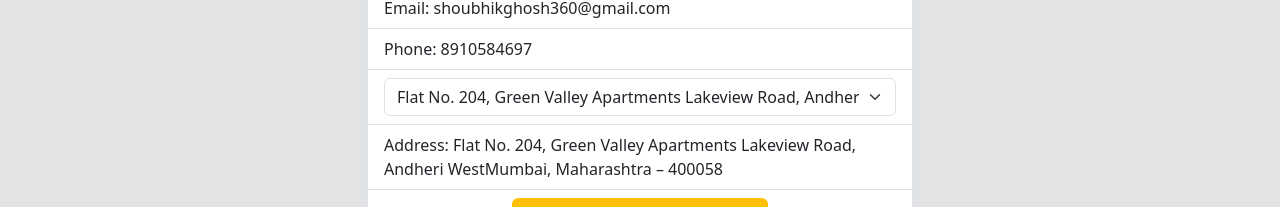
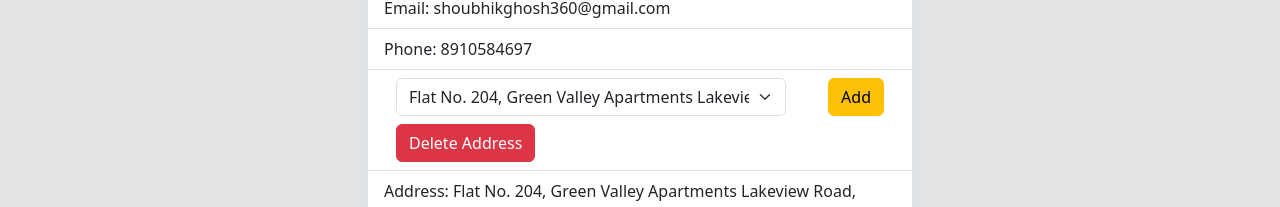
Before and after one commit to Shoubhik12/ElectroKart-frontend, a React (Vite) app: page /profile in a window 1280 px wide. Shown: the part 892-1099 px from the top of the page. Built offline with nearby package versions, Linux system fonts and the light colour scheme.

Commit message:
feat:Address problem fixed.

```diff
--- a/src/components/Landing.jsx
+++ b/src/components/Landing.jsx
@@ -86,7 +86,7 @@ const Landing=()=>{
                                         <p className="px-4"><strong>Rating:</strong> {pr.Rating}</p>
                                          <div className="d-flex flex-wrap gap-2  justify-content-center mt-3" >
                                              <button className="btn btn-warning flex-grow-1 flex-md-grow-0 "  style={{ minWidth: "120px" }}   onClick={()=>cartHandler(pr)} >Add to Cart</button> <span></span>
-                                             <button className="btn btn-primary flex-grow-1 flex-md-grow-0 "  style={{ minWidth: "120px" }} onClick={()=>listHandler(pr)} >Save to WishList</button> <br />
+                                             <button className="btn btn-primary flex-grow-1 flex-md-grow-0 "  style={{ minWidth: "120px" }} onClick={()=>listHandler(pr)} >{list.find(lt=>lt.Title==pr.Title)?"Remove from the Wishlist":"Save to WishList"}</button> <br />
                                               <Link to={`/details/${pr._id}`} className="btn btn-success flex-grow-1 flex-md-grow-0"  style={{ minWidth: "120px" }}   >Details</Link>
                                          </div>
 
--- a/src/components/Profile.jsx
+++ b/src/components/Profile.jsx
@@ -6,8 +6,23 @@ const Profile=()=>{
 
     const addresses=["Flat No. 204, Green Valley Apartments Lakeview Road, Andheri WestMumbai, Maharashtra – 400058","12, Park StreetNear City Centre Mall Kolkata, West Bengal – 700016","B-45, Sunrise Residency Sector 62, Noida Uttar Pradesh – 201301"]
     const profile = {name:"Shoubhik Ghosh",email:"shoubhikghosh360@gmail.com",phone:8910584697}
-    const [address,setAddress] = useState(addresses[0])
+    const [add,setAdd] = useState(false)
+    const [val,setVal] = useState("")
+    const [addr,setAddr] = useState(["Flat No. 204, Green Valley Apartments Lakeview Road, Andheri WestMumbai, Maharashtra – 400058","12, Park StreetNear City Centre Mall Kolkata, West Bengal – 700016","B-45, Sunrise Residency Sector 62, Noida Uttar Pradesh – 201301"])
+    const [address,setAddress] = useState(addr[0])
+    const [del,setDel] = useState(false)
     const { cart, list, cartHandler, listHandler } = useUtls();
+
+    const Addresshandler=(value)=>{
+        const exist =addr.find(ad=>ad==value)
+        if(exist){
+             setAddr(addr.filter(ad=>ad!=value))
+        }
+        else{
+            setAddr([...addr,value])
+        }
+    }
+
     return(
         <div className="bg-secondary-subtle min-vh-100 "   >
              <header className="bg-success-subtle px-4 py-3" >
@@ -23,14 +38,29 @@ const Profile=()=>{
                    <li className="list-group-item text-break">Email: {profile.email}</li>
                    <li className="list-group-item">Phone: {profile.phone}</li>
                    <li className="list-group-item">
-                      <select className="form-select"  id="address" onChange={(event)=>setAddress(event.target.value)} >
+                       <div className="container-fluid d-flex flex-wrap align-items-center justify-content-between gap-2">
+                          <select className="form-select"  id="address" onChange={(event)=>setAddress(event.target.value)} style={{width:"80%"}} >
                            {
-                             addresses.map(ad=><option>
+                             addr.map(ad=><option>
                                  {ad}
                              </option>)
+
                            }
-                      </select>
+
+                        </select>
+                        <button className="btn btn-warning" onClick={()=>setAdd(!add)}>Add </button>
+                        <button className="btn btn-danger" onClick={()=>setDel(!del)}>Delete Address</button>
+                       </div>
+                    {
+                        del &&  <ul>
+                            {addr.map(ad=><li onClick={()=>Addresshandler(ad)}>{ad}</li>)}
+                        </ul>
+                    }
                    </li>
+                   {add &&  <li className="list-group-item">
+                        <input type="text" id="addr" className="form-control" onChange={(event)=>setVal(event.target.value)}/>
+                        <button className="btn btn-primary my-2"  onClick={()=>Addresshandler(val)}>Enter a address</button>
+                    </li>}
                    <li className="list-group-item">Address: {address}</li>
                    <li className="list-group-item">
                       <Link className="d-grid gap-2 col-6 mx-auto btn btn-warning " to="/placed" >Check Out</Link>
```
